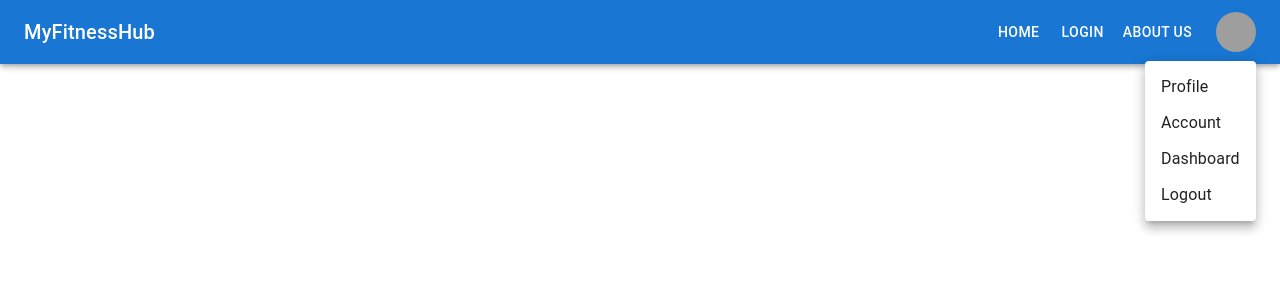
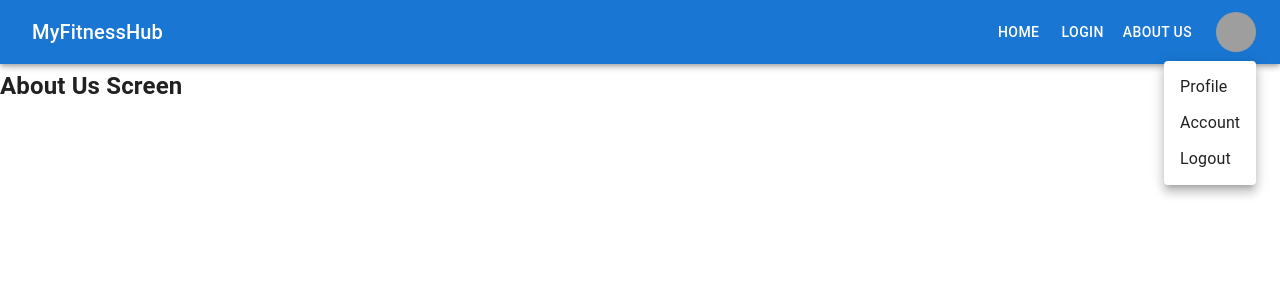
Before and after one commit to BiswarupChatt/my-fitness-hub-fe, a React (Create React App) app: page /about in a window 1280 px wide. Both pictures are taken after a click on the button "Open settings". Shown: the top 300 px of the page. Built offline with nearby package versions, Linux system fonts and the light colour scheme; grey boxes are pictures that could not be loaded.

Commit message:
few pages added

```diff
--- a/src/components/Navbar.js
+++ b/src/components/Navbar.js
@@ -2,10 +2,19 @@ import React, { useState } from 'react';
 import PropTypes from 'prop-types';
 import { AppBar, Box, CssBaseline, Divider, Drawer, IconButton, List, ListItem, ListItemButton, ListItemText, Toolbar, Typography, Button, Tooltip, Avatar, Menu, MenuItem } from '@mui/material';
 import MenuIcon from '@mui/icons-material/Menu';
+import { Link } from 'react-router-dom';
 
+const navItems = [
+    { name: 'Home', path: '/' },
+    { name: 'Login', path: '/login' },
+    { name: 'About us', path: '/about' },
+]
 
-const navItems = ['Home', 'Login', 'About us'];
-const userSettings = ['Profile', 'Account', 'Dashboard', 'Logout'];
+const userItems = [
+    { name: 'Profile', path: '/profile' },
+    { name: 'Account', path: '/account' },
+    { name: 'Logout', path: '/logout' },
+]
 
 export default function Navbar(props) {
     const { window } = props;
@@ -21,16 +30,18 @@ export default function Navbar(props) {
     };
 
     const drawer = (
-        <Box onClick={handleDrawerToggle} sx={{ textAlign: 'center' }}>
-            <Typography variant="h6" sx={{ my: 2 }}>
-                MyFitnessHub
-            </Typography>
+        <Box onClick={handleDrawerToggle} >
+            <Button component={Link} to="/" sx={{ textDecoration: 'none', textTransform: 'none', display: 'flex', textAlign: 'center' }}>
+                <Typography variant="h6" sx={{ color: 'inherit' }}>
+                    MyFitnessHub
+                </Typography>
+            </Button>
             <Divider />
             <List>
                 {navItems.map((item) => (
-                    <ListItem key={item} disablePadding>
-                        <ListItemButton sx={{ textAlign: 'center' }}>
-                            <ListItemText primary={item} />
+                    <ListItem key={item.name} disablePadding>
+                        <ListItemButton component={Link} to={item.path} sx={{ textAlign: 'center' }}>
+                            <ListItemText primary={item.name} />
                         </ListItemButton>
                     </ListItem>
                 ))}
@@ -54,17 +65,21 @@ export default function Navbar(props) {
                     >
                         <MenuIcon />
                     </IconButton>
-                    <Typography
-                        variant="h6"
-                        component="div"
-                        sx={{ flexGrow: 1, textAlign: { xs: 'center', sm: 'left' } }}
-                    >
-                        MyFitnessHub
-                    </Typography>
-                    <Box sx={{ display: { xs: 'none', sm: 'block' }, marginRight: 2  }}>
+
+                    <Button component={Link} to="/" sx={{ textDecoration: 'none', textTransform: 'none', flexGrow: 1, display: 'flex', alignItems: 'center', justifyContent: {xs: 'center', sm: 'left'} }}>
+                        <Typography variant="h6" sx={{ color: '#fff',}}>
+                            MyFitnessHub
+                        </Typography>
+                    </Button>
+                    <Box sx={{ display: { xs: 'none', sm: 'block' }, marginRight: 2 }}>
                         {navItems.map((item) => (
-                            <Button key={item} sx={{ color: '#fff' }}>
-                                {item}
+                            <Button
+                                key={item.name}
+                                component={Link}
+                                to={item.path}
+                                sx={{ color: '#fff' }}
+                            >
+                                {item.name}
                             </Button>
                         ))}
                     </Box>
@@ -90,9 +105,9 @@ export default function Navbar(props) {
                             open={Boolean(anchorElUser)}
                             onClose={handleToggleUserMenu}
                         >
-                            {userSettings.map((setting) => (
-                                <MenuItem key={setting} onClick={handleToggleUserMenu}>
-                                    <Typography textAlign="center">{setting}</Typography>
+                            {userItems.map((setting) => (
+                                <MenuItem key={setting.name} component={Link} to={setting.path} onClick={handleToggleUserMenu}>
+                                    <Typography textAlign="center">{setting.name}</Typography>
                                 </MenuItem>
                             ))}
                         </Menu>
@@ -117,7 +132,6 @@ export default function Navbar(props) {
                 </Drawer>
             </nav>
             <Box component="main" sx={{ p: 3 }}>
-
             </Box>
         </Box>
     );
--- /dev/null
+++ b/src/pages/AboutScreen.js
@@ -0,0 +1,7 @@
+export default function AboutScreen(){
+    return(
+        <div>
+            <h2>About Us Screen</h2>
+        </div>
+    )
+}
--- /dev/null
+++ b/src/pages/AccountScreen.js
@@ -0,0 +1,7 @@
+export default function AccountScreen(){
+    return(
+        <div>
+            <h2>Account Screen</h2>
+        </div>
+    )
+}
--- /dev/null
+++ b/src/pages/ProfileScreen.js
@@ -0,0 +1,7 @@
+export default function ProfileScreen(){
+    return(
+        <div>
+            <h2>Profile Screen</h2>
+        </div>
+    )
+}
--- a/src/routes/AppRoutes.js
+++ b/src/routes/AppRoutes.js
@@ -1,12 +1,19 @@
 import { Routes, Route } from 'react-router-dom'
 import HomeScreen from '../pages/HomeScreen'
 import LoginScreen from '../pages/LoginScreen'
+import AboutScreen from '../pages/AboutScreen'
+import ProfileScreen from '../pages/ProfileScreen'
+import AccountScreen from '../pages/AccountScreen'
 
 export default function AppRoute() {
     return (
         <Routes>
             <Route path='/' element={<HomeScreen />} />
             <Route path='/login' element={<LoginScreen />} />
+            <Route path='/about' element={<AboutScreen />} />
+            <Route path='/profile' element={<ProfileScreen />} />
+            <Route path='/account' element={<AccountScreen />} />
+            <Route path='/account' element={<AccountScreen />} />
         </Routes>
     )
 }
```
